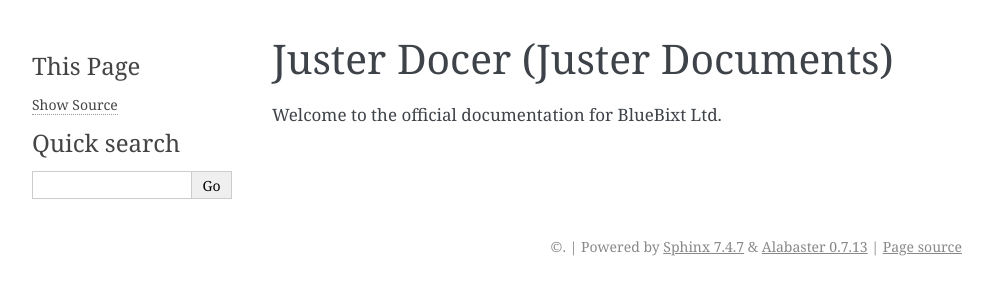
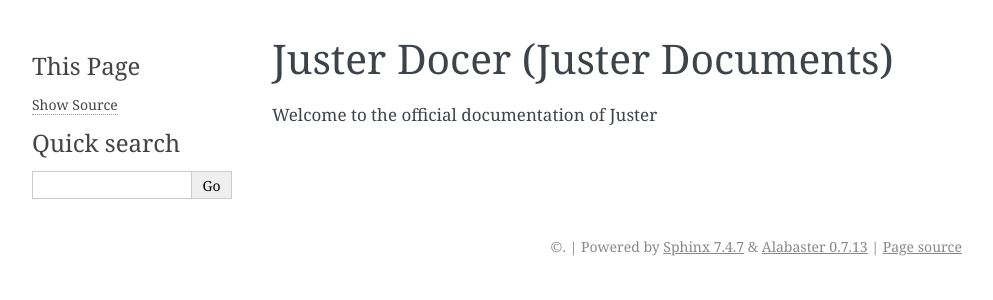
Before and after one commit to newssungoldentoday-dev/Juster-Documents-, a Sphinx documentation site: the page built from docs/index.rst, in a window 1280 px wide. Shown: the top 300 px of the page, without its empty margins (148-1141 px from the left). Built offline with Sphinx 7.4.7, drawn with Linux system fonts in a browser that asks for light colours; pages that are not in the unit, such as notebooks, are missing from menus.

Commit message:
Update index.rst

```diff
--- a/docs/index.rst
+++ b/docs/index.rst
@@ -1,7 +1,7 @@
 Juster Docer (Juster Documents)
 ==============================================
 
-Welcome to the official documentation for BlueBixt Ltd.
+Welcome to the official documentation of Juster
 
 .. toctree::
    :maxdepth: 2
```
